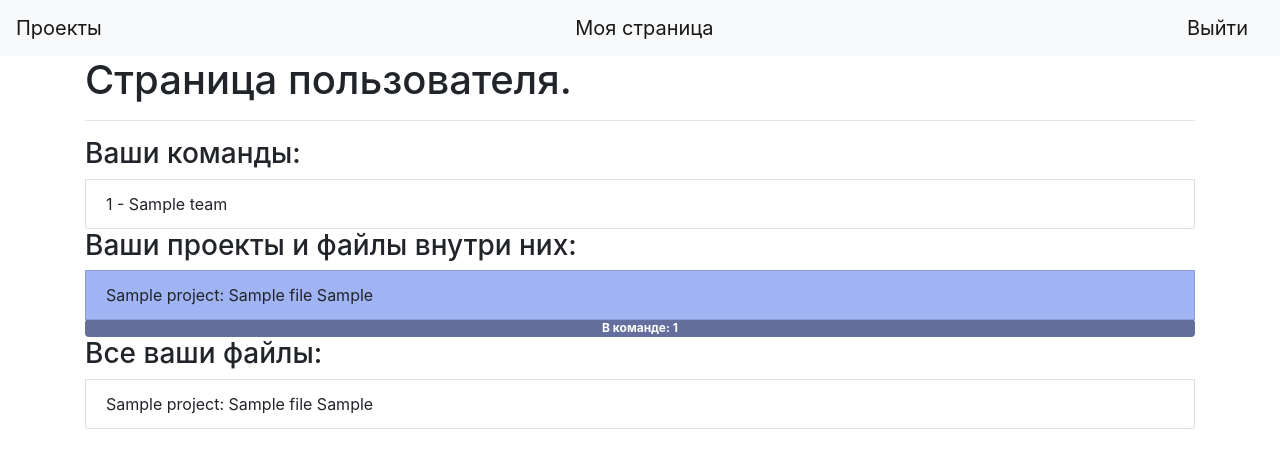
After one commit to Innlock/animation_studio, a Flask app: page /user_page in a window 1280 px wide. The commit adds this page. Shown: the top 468 px of the page. Run offline with Flask 2, Linux system fonts and the light colour scheme; a user stored in the database is signed in; tables that the repository leaves empty hold one stand-in row (values such as "Sample post"); some libraries are stand-ins or nearby versions.

Commit message:
User page

```diff
--- a/animation_studio_app/routes.py
+++ b/animation_studio_app/routes.py
@@ -19,7 +19,6 @@ def show_main_page():
             cursor.execute(f"select count_people_in_project({project['id_project']}) as amount")
             amount_of_people = cursor.fetchone()
             project["amount"] = amount_of_people["amount"]
-    print(projects)
     con.close()
     user_logged = user_id is not None
     return render_template('projects.html', projects=projects, user_logged=user_logged)
@@ -32,17 +31,41 @@ def get_current_id():
     return None
 
 
+@app.route('/user_page', methods=['GET', 'POST'])
+@login_required
+def show_user_page():
+    user_id = get_current_id()
+    user_logged = user_id is not None
+
+    # все команды человека
+    teams = db.session.query(Teams, Employees, TeamsEmployees). \
+        join(TeamsEmployees, TeamsEmployees.id_team == Teams.id_team). \
+        join(Employees, (Employees.id_employee == TeamsEmployees.id_employee) |
+             (Employees.id_employee == Teams.leader)). \
+        filter(Employees.id_employee == user_id).group_by(Employees.id_employee, Teams.id_team).all()
+
+    # все проекты и файлы этого человека внутри команды - projects1 и без - files
+    teams_ids = []
+    for t in teams:
+        teams_ids.append(str(t['Teams'].id_team))
+
+    projects1 = db.session.query(Projects, ProjectsTeams, Files). \
+        join(ProjectsTeams, Projects.id_project == ProjectsTeams.id_project). \
+        filter(ProjectsTeams.id_team.in_(teams_ids)). \
+        join(Files, Files.id_project == Projects.id_project). \
+        filter(Files.id_employee == user_id).all()
+
+    files = db.session.query(Files, Projects).\
+        join(Projects, Projects.id_project == Files.id_project).\
+        filter(Files.id_employee == user_id).group_by(Files.id_file).all()
+
+    return render_template('user_page.html', user_logged=user_logged,
+                           teams=teams, projects1=projects1, files=files)
+
+
 # @app.route('/')
 # def show_main_page():
 #     user_id = get_current_id()
-#
-#     # # все команды человека
-#     # teams = db.session.query(Teams, Employees, TeamsEmployees). \
-#     #     join(TeamsEmployees, TeamsEmployees.id_team == Teams.id_team).\
-#     #     join(Employees, Employees.id_employee == TeamsEmployees.id_employee
-#     #     or Employees.id_employee == Teams.leader).\
-#     #     filter(Employees.id_employee == 1).group_by(Teams.id_team, Employees.id_employee).all()
-#     # print(teams)
 #
 #     # # файлы по проекту
 #     # files = db.session.query(Files, Employees, Projects).\
@@ -59,7 +82,7 @@ def get_current_id():
 
 
 @app.route('/login', methods=['GET', 'POST'])
-def login_page():
+def show_login_page():
     login = request.form.get('login')
     password = request.form.get('password')
     if login and password:
--- a/animation_studio_app/templates/base.html
+++ b/animation_studio_app/templates/base.html
@@ -23,7 +23,7 @@
     <nav class="navbar navbar-expand-md navbar-light bg-light d-flex justify-content-between">
         <a class="navbar-brand" href="/">Проекты</a>
         {% if user_logged == true %}
-        <a class="navbar-brand" href="/">Моя страница</a>
+        <a class="navbar-brand" href="/user_page">Моя страница</a>
         <a class="navbar-brand" href="/logout">Выйти</a>
         {% else %}
         <a class="navbar-brand" href="/login">Войти</a>
--- /dev/null
+++ b/animation_studio_app/templates/user_page.html
@@ -0,0 +1,29 @@
+{% extends 'base.html' %}
+
+{% block content %}
+<h1>{% block title %} Страница пользователя. {% endblock %}</h1>
+<hr>
+
+<ul class="list-group">
+<h3> Ваши команды: </h3>
+    {% for team in teams %}
+  <li class="list-group-item">{{ team['Teams'].id_team|string + " - " + team['Teams'].name }}</li>
+    {% endfor %}
+</ul>
+
+<ul class="list-group">
+<h3> Ваши проекты и файлы внутри них: </h3>
+    {% for project in projects1 %}
+  <li style="background-color:#a0b3f3;" class="list-group-item">{{ project['Projects'].name+": "+ project['Files'].name+" "+ project['Files'].version }}</li>
+<span style="background-color:#646f9d;" class="badge badge-primary">{{"В команде: " + project['ProjectsTeams'].id_team|string }}</span>
+    {% endfor %}
+</ul>
+
+<ul class="list-group">
+<h3> Все ваши файлы: </h3>
+    {% for file in files %}
+  <li class="list-group-item">{{ file['Projects'].name+": "+ file['Files'].name+" "+ file['Files'].version}}</li>
+    {% endfor %}
+</ul>
+
+{% endblock %}
```
Also changed, not shown: animation_studio_app/templates/project.html (deleted, +0 -10 lines).
